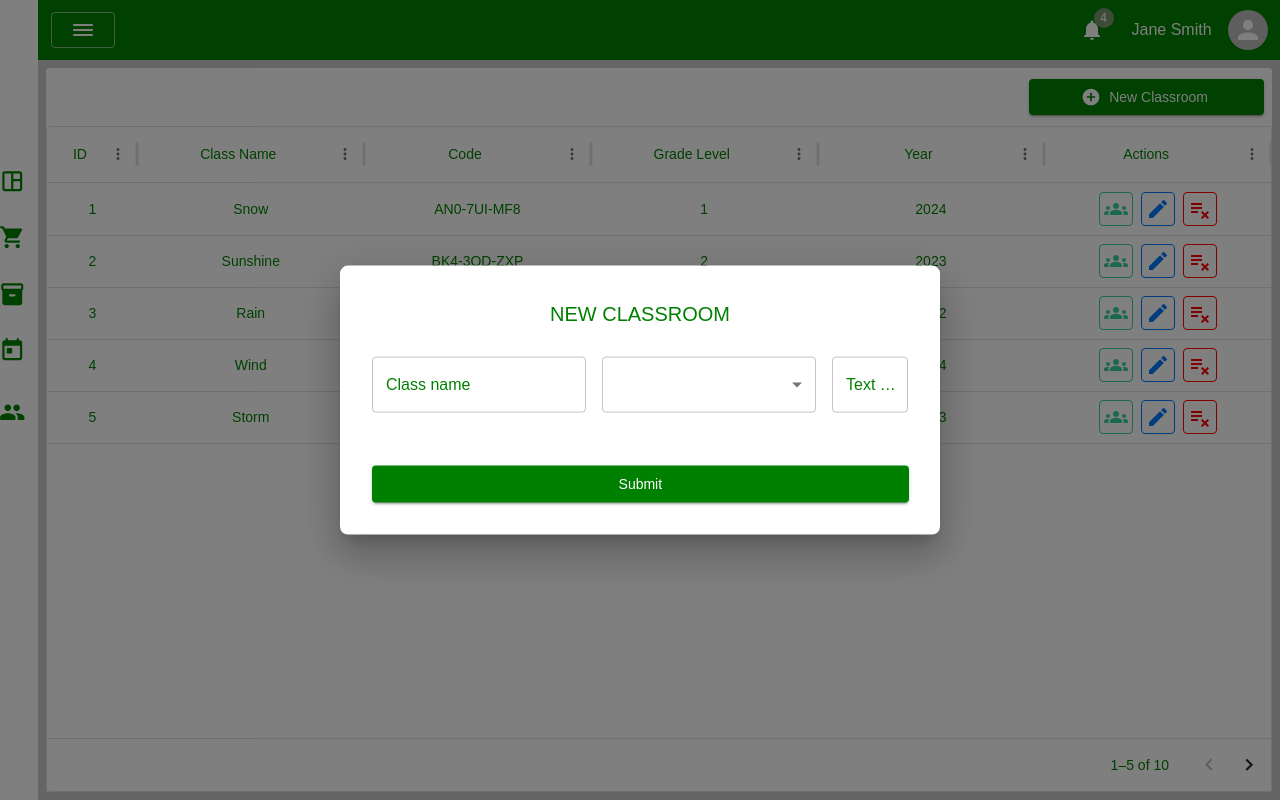
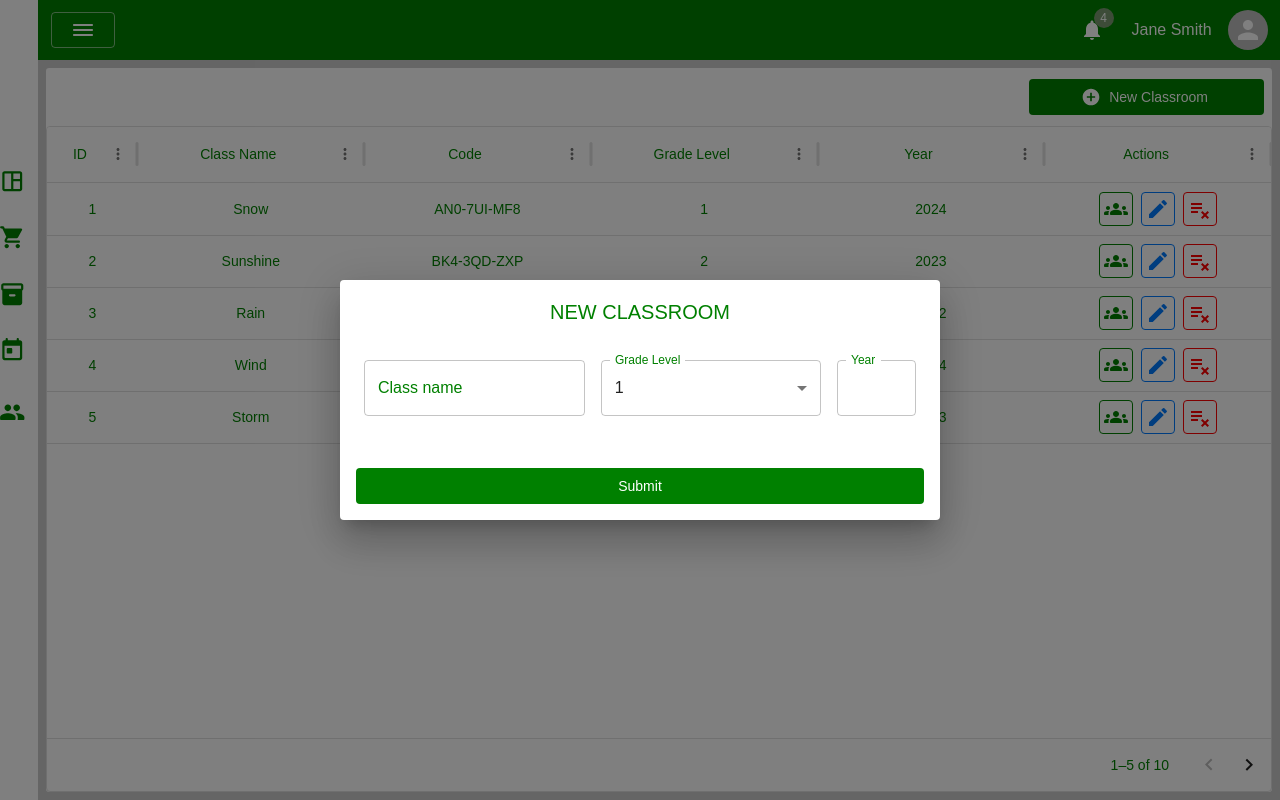
Before and after one commit to JadePaver/aes_fe, a React (Create React App) app: page /aes/assign_classroom in a window 1280 px wide. Both pictures are taken after a click on the button "New Classroom". Built offline with nearby package versions, Linux system fonts and the light colour scheme.

Commit message:
change modal into dialog and export components

```diff
--- a/src/pages/AssignClassroom/assignClassroom.js
+++ b/src/pages/AssignClassroom/assignClassroom.js
@@ -13,16 +13,17 @@ import {
   MenuItem,
   TextField,
   Typography,
+  InputLabel,
 } from "@mui/material";
-import HowToRegRoundedIcon from "@mui/icons-material/HowToRegRounded";
-import PersonRemoveRoundedIcon from "@mui/icons-material/PersonRemoveRounded";
-import LockResetRoundedIcon from "@mui/icons-material/LockResetRounded";
+
 import AddCircleIcon from "@mui/icons-material/AddCircle";
 import GroupsRounded from "@mui/icons-material/GroupsRounded";
 import { ModeEdit, PlaylistRemove } from "@mui/icons-material";
 import { useState } from "react";
 
 import { DataGrid } from "@mui/x-data-grid";
+import ViewClassMemberTable from "./components/viewClassMemberTable";
+import NewClassroomDialog from "./components/newClassroomDialog";
 const modalStyle = {
   position: "absolute",
   top: "50%",
@@ -107,6 +108,7 @@ const rows = [
     year: "2024",
   },
 ];
+
 const Item = styled(Paper)(({ theme }) => ({
   backgroundColor: "#fff",
   ...theme.typography.body2,
@@ -119,8 +121,12 @@ const Item = styled(Paper)(({ theme }) => ({
 }));
 
 const AssignClassroom = () => {
-  const [isRemoveDialog, setIsRemoveDialog] = useState(false);
   const [isModal, setIsModal] = useState("");
+  const [isAddNewClassOpen, setIsAddNewClassOpen] = useState(false);
+  const [isMemberTblOpen, setIsMemberTblOpen] = useState({
+    isOpen: false,
+    classData: {},
+  });
   const [open, setOpen] = useState(false);
   const handleOpen = (modal) => {
     setOpen(true);
@@ -186,33 +192,35 @@ const AssignClassroom = () => {
           <Tooltip title="Approve">
             <Button
               size="small"
-              color="group"
+              color="primary"
               variant="icon"
-              onClick={() => handleOpen("group")}
+              onClick={() =>
+                setIsMemberTblOpen({ isOpen: true, classData: params.row})
+              }
             >
               <GroupsRounded />
             </Button>
           </Tooltip>
-          <Tooltip title="Remove from list">
+          <Tooltip title="Edit">
             <Button
               size="small"
               color="edit"
               variant="icon"
               onClick={() => {
-                setIsRemoveDialog(true);
+                // setIsRemoveDialog(true);
                 // setIsOpen();
               }}
             >
               <ModeEdit />
             </Button>
           </Tooltip>
-          <Tooltip title="Reset student password">
+          <Tooltip title="Remove Classroom">
             <Button
               size="small"
               color="remove"
               variant="icon"
               onClick={() => {
-                setIsRemoveDialog(false);
+                // setIsRemoveDialog(false);
                 // setIsOpen(true);
               }}
             >
@@ -224,54 +232,6 @@ const AssignClassroom = () => {
     },
   ];
 
-  const columnsModal = [
-    { field: "id", headerName: "ID", width: 90 },
-    {
-      field: "firstName",
-      headerName: "First name",
-      flex: 1,
-    },
-    {
-      field: "lastName",
-      headerName: "Last name",
-      flex: 1,
-    },
-    {
-      field: "age",
-      headerName: "Age",
-      type: "number",
-      flex: 1,
-    },
-    {
-      field: "actions",
-      headerName: "Actions",
-      flex: 1,
-      sortable: false,
-      renderCell: (params) => (
-        <Stack
-          direction="row"
-          spacing={1}
-          alignItems="center"
-          justifyContent="center"
-          sx={{ height: "100%", width: "100%" }}
-        >
-          <Tooltip title="Remove from list">
-            <Button
-              size="small"
-              color="error"
-              variant="icon"
-              onClick={() => {
-                setIsRemoveDialog(true);
-                // setIsOpen(true);
-              }}
-            >
-              <PersonRemoveRoundedIcon />
-            </Button>
-          </Tooltip>
-        </Stack>
-      ),
-    },
-  ];
   return (
     <Stack
       spacing={0}
@@ -310,7 +270,8 @@ const AssignClassroom = () => {
               variant="contained"
               startIcon={<AddCircleIcon color="accent" />}
               sx={{ px: 7 }}
-              onClick={() => handleOpen("newClassroom")}
+              onClick={() => setIsAddNewClassOpen(true)}
+              disableElevation
             >
               New Classroom
             </Button>
@@ -333,81 +294,14 @@ const AssignClassroom = () => {
           />
         </Grid>
         {/* Modal component */}
-        <Modal open={open && isModal === "group"} onClose={handleClose}>
-          <Box
-            sx={{
-              position: "absolute",
-              top: "50%",
-              left: "50%",
-              transform: "translate(-50%, -50%)",
-              width: "90%",
-              height: "90%",
-              bgcolor: "background.paper",
-              borderRadius: 1,
-              boxShadow: 24,
-              p: 4,
-            }}
-          >
-            <DataGrid
-              rows={rows}
-              columns={columnsModal}
-              initialState={{
-                pagination: {
-                  paginationModel: {
-                    pageSize: 5,
-                  },
-                },
-              }}
-              pageSizeOptions={[5]}
-              checkboxSelection
-              disableRowSelectionOnClick
-            />
-          </Box>
-        </Modal>
-        <Modal open={open && isModal === "newClassroom"} onClose={handleClose}>
-          <Grid sx={modalStyle}>
-            <Grid sx={{ pb: "2%", textAlign: "center" }}>
-              <Typography variant="h6" sx={{ mb: 2 }}>
-                NEW CLASSROOM
-              </Typography>
-            </Grid>
-            <Grid container spacing={2}>
-              {/* 1st Text Input */}
-              <Grid item size={5}>
-                <TextField fullWidth label="Class name" variant="outlined" />
-              </Grid>
-
-              {/* 2nd Dropdown */}
-              <Grid item size={5}>
-                <Select fullWidth defaultValue="">
-                  <MenuItem value="">
-                    <em>Select an option</em>
-                  </MenuItem>
-                  <MenuItem value="Option 1">Option 1</MenuItem>
-                  <MenuItem value="Option 2">Option 2</MenuItem>
-                  <MenuItem value="Option 3">Option 3</MenuItem>
-                </Select>
-              </Grid>
-
-              {/* 3rd Text Input */}
-              <Grid item size={2}>
-                <TextField fullWidth label="Text Boss 2" variant="outlined" />
-              </Grid>
-            </Grid>
-
-            {/* Button Below */}
-            <Grid sx={{ mt: "10%", textAlign: "center" }}>
-              <Button
-                sx={{ px: "46%" }}
-                variant="contained"
-                color="primary"
-                onClick={handleClose}
-              >
-                Submit
-              </Button>
-            </Grid>
-          </Grid>
-        </Modal>
+        <ViewClassMemberTable
+          classData={isMemberTblOpen.classData}
+          isOpen={isMemberTblOpen.isOpen}
+          onClose={() => {
+            setIsMemberTblOpen({ isOpen: false, classId: null });
+          }}
+        />
+        <NewClassroomDialog open={isAddNewClassOpen} handleClose={()=>setIsAddNewClassOpen(false)}/>
       </Grid>
     </Stack>
   );
--- /dev/null
+++ b/src/pages/AssignClassroom/components/newClassroomDialog.js
@@ -0,0 +1,84 @@
+import React from "react";
+import {
+  Dialog,
+  DialogTitle,
+  DialogContent,
+  DialogActions,
+  Typography,
+  TextField,
+  MenuItem,
+  Button,
+} from "@mui/material";
+
+import Grid from "@mui/material/Grid2";
+
+const NewClassroomDialog = ({ open, handleClose }) => {
+  return (
+    <Dialog open={open} onClose={handleClose} maxWidth="sm" fullWidth>
+      <DialogTitle>
+        <Typography variant="h6" align="center">
+          NEW CLASSROOM
+        </Typography>
+      </DialogTitle>
+
+      <DialogContent>
+        <Grid container spacing={2}sx={{p:"1rem 0"}}>
+          {/* 1st Text Input */}
+          <Grid item size={5}>
+            <TextField
+              fullWidth
+              label="Class name"
+              variant="outlined"
+              IslotProps={{
+                inputLabel: { shrink: true }, // Correctly using slotProps for InputLabel
+              }}
+            />
+          </Grid>
+
+          {/* 2nd Dropdown */}
+          <Grid item size={5}>
+            <TextField
+              select
+              fullWidth
+              label="Grade Level"
+              defaultValue={1}
+              slotProps={{
+                inputLabel: { shrink: true }, // Correctly using slotProps for InputLabel
+              }}
+            >
+              <MenuItem value={1}>1</MenuItem>
+              <MenuItem value={2}>2</MenuItem>
+              <MenuItem value={3}>3</MenuItem>
+            </TextField>
+          </Grid>
+
+          {/* 3rd Text Input */}
+          <Grid item size={2}>
+            <TextField
+              fullWidth
+              label="Year"
+              variant="outlined"
+              slotProps={{
+                inputLabel: { shrink: true }, // Correctly using slotProps for InputLabel
+              }}
+            />
+          </Grid>
+        </Grid>
+      </DialogContent>
+
+      <DialogActions sx={{ justifyContent: "center", p: 2 }}>
+        <Button
+          variant="contained"
+          color="primary"
+          fullWidth
+          onClick={handleClose}
+          disableElevation
+        >
+          Submit
+        </Button>
+      </DialogActions>
+    </Dialog>
+  );
+};
+
+export default NewClassroomDialog;
--- /dev/null
+++ b/src/pages/AssignClassroom/components/viewClassMemberTable.js
@@ -0,0 +1,173 @@
+import { useState } from "react";
+import { Box, Stack, Tooltip, Button, Modal, Typography } from "@mui/material";
+import { DataGrid } from "@mui/x-data-grid";
+import HowToRegRoundedIcon from "@mui/icons-material/HowToRegRounded";
+import PersonRemoveRoundedIcon from "@mui/icons-material/PersonRemoveRounded";
+import LockResetRoundedIcon from "@mui/icons-material/LockResetRounded";
+
+const ViewClassMemberTable = ({ isOpen, onClose, classData }) => {
+  const [isRemoveDialog, setIsRemoveDialog] = useState(false);
+
+  const columnsModal = [
+    { field: "id", headerName: "ID", width: 90 },
+    {
+      field: "firstName",
+      headerName: "First name",
+      flex: 1,
+    },
+    {
+      field: "lastName",
+      headerName: "Last name",
+      flex: 1,
+    },
+    {
+      field: "age",
+      headerName: "Age",
+      type: "number",
+      flex: 1,
+    },
+    {
+      field: "actions",
+      headerName: "Actions",
+      flex: 1,
+      sortable: false,
+      renderCell: (params) => (
+        <Stack
+          direction="row"
+          spacing={1}
+          alignItems="center"
+          justifyContent="center"
+          sx={{ height: "100%", width: "100%" }}
+        >
+          <Tooltip title="Remove from list">
+            <Button
+              size="small"
+              color="error"
+              variant="icon"
+              onClick={() => {
+                setIsRemoveDialog(true);
+                // setIsOpen(true);
+              }}
+            >
+              <PersonRemoveRoundedIcon />
+            </Button>
+          </Tooltip>
+        </Stack>
+      ),
+    },
+  ];
+
+  const rows = [
+    {
+      id: 1,
+      className: "Snow",
+      code: "AN0-7UI-MF8",
+      gradeLevel: 1,
+      year: "2024",
+    },
+    {
+      id: 2,
+      className: "Sunshine",
+      code: "BK4-3QD-ZXP",
+      gradeLevel: 2,
+      year: "2023",
+    },
+    {
+      id: 3,
+      className: "Rain",
+      code: "CC1-9KL-HTR",
+      gradeLevel: 3,
+      year: "2022",
+    },
+    {
+      id: 4,
+      className: "Wind",
+      code: "DT6-8YO-JJK",
+      gradeLevel: 4,
+      year: "2024",
+    },
+    {
+      id: 5,
+      className: "Storm",
+      code: "EF7-5VM-BLC",
+      gradeLevel: 5,
+      year: "2023",
+    },
+    {
+      id: 6,
+      className: "Hail",
+      code: "GJ2-2NS-RQW",
+      gradeLevel: 1,
+      year: "2024",
+    },
+    {
+      id: 7,
+      className: "Thunder",
+      code: "HK0-6RT-ZWV",
+      gradeLevel: 3,
+      year: "2022",
+    },
+    {
+      id: 8,
+      className: "Cloud",
+      code: "IP5-4KU-YVB",
+      gradeLevel: 2,
+      year: "2024",
+    },
+    {
+      id: 9,
+      className: "Breeze",
+      code: "LM8-1QA-TFG",
+      gradeLevel: 4,
+      year: "2023",
+    },
+    {
+      id: 10,
+      className: "Mist",
+      code: "NV9-3OP-XCR",
+      gradeLevel: 5,
+      year: "2024",
+    },
+  ];
+
+  return (
+    <>
+      <Modal open={isOpen} onClose={onClose}>
+        <Box
+          sx={{
+            position: "absolute",
+            top: "50%",
+            left: "50%",
+            transform: "translate(-50%, -50%)",
+            width: "90%",
+            height: "90%",
+            bgcolor: "background.paper",
+            borderRadius: 1,
+            boxShadow: 24,
+            p: 4,
+          }}
+        >
+          <Typography variant="h6">
+            {classData?.className}({classData?.year})
+          </Typography>
+          <DataGrid
+            rows={rows}
+            columns={columnsModal}
+            initialState={{
+              pagination: {
+                paginationModel: {
+                  pageSize: 5,
+                },
+              },
+            }}
+            pageSizeOptions={[5]}
+            checkboxSelection
+            disableRowSelectionOnClick
+          />
+        </Box>
+      </Modal>
+    </>
+  );
+};
+
+export default ViewClassMemberTable;
```
